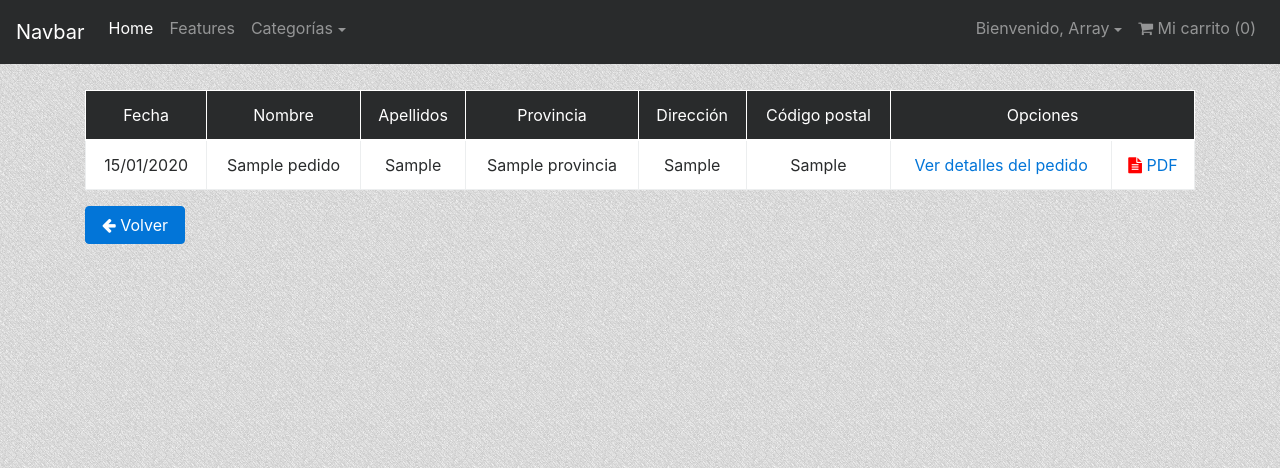
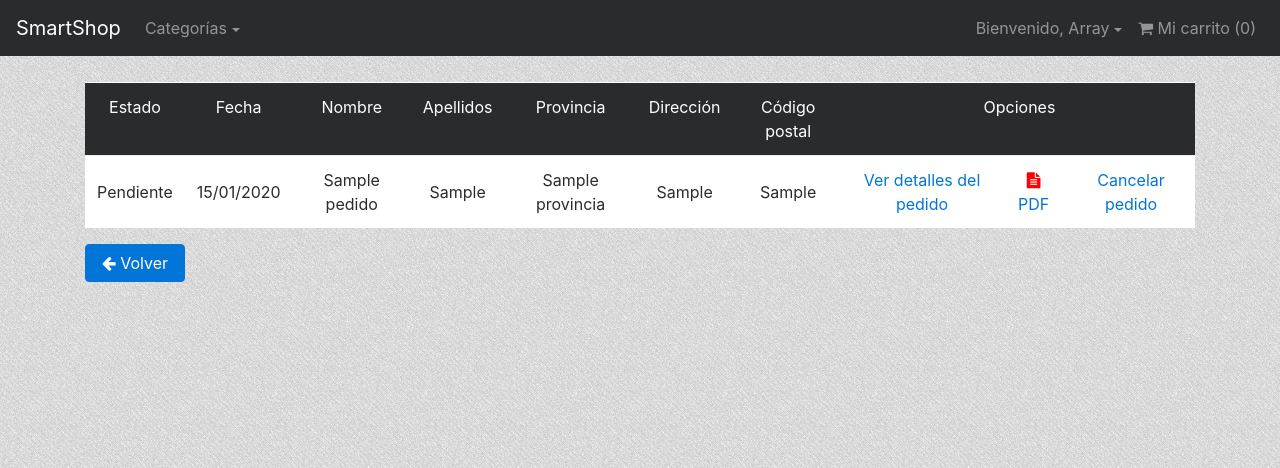
Before and after one commit to cristobaldaw/tienda_online, a CodeIgniter app: page /tienda/index.php/pedidos in a window 1280 px wide. Shown: the top 468 px of the page. Run offline with CodeIgniter, Linux system fonts and the light colour scheme; the visitor is signed in with stand-in values (Sample User, id 1); tables that the repository leaves empty or names only in its code hold one stand-in row (values such as "Sample post"); some libraries are stand-ins or nearby versions.

```diff
--- a/application/config/email.php
+++ b/application/config/email.php
@@ -6,3 +6,4 @@ $config['protocol'] = 'sendmail';
 $config['smtp_host'] = 'mail.iessansebastian.com';
 $config['smtp_user'] = 'aula4@iessansebastian.com';
 $config['smtp_pass'] = 'daw2alumno';
+$config['mailtype'] = 'html';
--- a/application/controllers/Carrito.php
+++ b/application/controllers/Carrito.php
@@ -10,7 +10,7 @@ class Carrito extends CI_Controller {
 			$this->session->set_userdata('carrito', $carrito = []);
 		}
 		$precio_total = $this->lib_carrito->precio_total();
-		$this->load->plantilla('productos/carrito', array('precio_total' => $precio_total));
+		$this->load->plantilla('productos/carrito', array('precio_total' => $precio_total), false, 'SmartShop - Carrito');
 	}
 
 	public function anadir()
--- a/application/controllers/Pedidos.php
+++ b/application/controllers/Pedidos.php
@@ -6,7 +6,7 @@ class Pedidos extends CI_Controller {
 	public function index()
 	{
 		$pedidos = $this->Model_pedidos->pedidos_usuario($this->session->userdata('id_usuario'));
-		$this->load->plantilla('pedidos/pedidos.php', array('pedidos' => $pedidos));
+		$this->load->plantilla('pedidos/pedidos.php', array('pedidos' => $pedidos), false, 'Smartshop - Mis pedidos');
 	}
 
 	public function realizar()
@@ -30,7 +30,7 @@ class Pedidos extends CI_Controller {
 				'direccion' => $datos_usuario['direccion'],
 				'email' => $datos_usuario['email'],
 				'cp' => $datos_usuario['cp'],
-				'estado' => 'aaa',
+				'estado' => 'pe',
 				'id_provincia' => $datos_usuario['id_provincia']
 				);
 			$id_pedido = $this->Model_pedidos->insertar_pedido($datos_pedido);
@@ -44,19 +44,21 @@ class Pedidos extends CI_Controller {
 					);
 				$this->Model_pedidos->insertar_linea($datos_linea);
 			}
+			$datos_linea = $this->Model_pedidos->lineas_pedido($id_pedido);
 
-			$this->load->library('email');
-
+			$html = $this->load->view('pedidos/contenido_email', array('datos_usuario' => $datos_usuario, 'datos_linea' => $datos_linea, 'provincia' => $this->Model_productos->nombre_provincia($datos_usuario['id_provincia']), 'precio_final' => 0), true);
+			/*$this->load->library('email');
 			$this->email->from('aula4@iessansebastian.com', 'Cristóbal');
 			$this->email->to('cristobaldominguez95@gmail.com');
 
 			$this->email->subject('Pedido realizado con éxito');
-			$this->email->message("Puede consultar los detalles de su pedido en el siguiente enlace: http://iessansebastian.com/alumnos/2daw16/crisdo/index.php/pedidos/lineas/$id_pedido");
+			$this->email->message($html);
 
 			$this->email->send();
 
 			$this->session->unset_userdata('carrito');
-			$this->load->plantilla('pedidos/envio_exito.php');
+			$this->load->plantilla('pedidos/envio_exito.php');*/
+			echo $html;
 		}
 	}
 
@@ -64,8 +66,11 @@ class Pedidos extends CI_Controller {
 	{
 		$lineas = $this->Model_pedidos->lineas_pedido($this->input->post('id_pedido'));
 		echo json_encode($lineas);
-		// $precio_pedido = $this->Model_pedidos->precio_pedido($this->uri->segment(3));
-		// $this->load->plantilla('pedidos/lineas', array('lineas' => $lineas, 'precio_pedido' => $precio_pedido));
+	}
+
+	public function cancelar()
+	{
+		$this->Model_pedidos->cancela_pedido($this->uri->segment(3));
 	}
 
 }
--- a/application/models/Model_pedidos.php
+++ b/application/models/Model_pedidos.php
@@ -36,7 +36,10 @@ class Model_pedidos extends CI_Model {
 
 	public function lineas_pedido($id_pedido)
 	{
-		$query = $this->db->get_where('linea_pedido', array('id_pedido' => $id_pedido));
+		$this->db->select('p.id as id_producto, p.nombre, p.imagen, l.precio, l.cantidad, (l.precio * l.cantidad) as precio_linea');
+		$this->db->from('linea_pedido l')->join('productos p', 'l.id_producto = p.id');
+		$this->db->where('l.id_pedido', $id_pedido);
+		$query = $this->db->get();
 		return $query->result_array();
 	}
 
@@ -69,4 +72,11 @@ class Model_pedidos extends CI_Model {
 		}
 		return $error;
 	}
+
+	public function cancela_pedido($id_pedido)
+	{
+		$this->db->update('pedidos', array('estado' => 'ca'), array('id' => $id_pedido));
+	}
+
+
 }
--- a/application/views/pedidos/pedidos.php
+++ b/application/views/pedidos/pedidos.php
@@ -1,14 +1,15 @@
 <div class="container">
-	<table class="table table-bordered text-md-center">
+	<table class="table text-md-center">
 		<thead class="table-inverse">
 			<tr>
+				<td>Estado</td>
 				<td>Fecha</td>
 				<td>Nombre</td>
 				<td>Apellidos</td>
 				<td>Provincia</td>
 				<td>Dirección</td>
 				<td>Código postal</td>
-				<td colspan="2">Opciones</td>
+				<td colspan="3">Opciones</td>
 			</tr>
 		</thead>
 		<tbody>
@@ -19,6 +20,7 @@
 			<?php else: ?>
 				<?php foreach ($pedidos as $pedido): ?>
 					<tr>
+						<td id="estado<?php echo $pedido['id'] ?>"><?php echo ($pedido['estado'] == 'ca' ? 'Cancelado' : 'Pendiente') ?></td>
 						<td><?php echo $pedido['fecha'] ?></td>
 						<td><?php echo $pedido['nombre'] ?></td>
 						<td><?php echo $pedido['apellidos'] ?></td>
@@ -27,6 +29,11 @@
 						<td><?php echo $pedido['cp'] ?></td>
 						<td><a href="#" class="link-detalles" id_pedido="<?php echo $pedido['id'] ?>">Ver detalles del pedido</a></td>
 						<td><a href="<?php echo base_url("index.php/prueba/index/$pedido[id]") ?>"><i class="fa fa-file-text rojo" aria-hidden="true"></i> PDF</a></td>
+						<?php if ($pedido['estado'] == 'pe'): ?>
+							<td><a href="#" id_pedido="<?php echo $pedido['id'] ?>" class="link-cancelar" id="cancelar<?php echo $pedido['id'] ?>">Cancelar pedido</a></td>
+						<?php else: ?>
+							<td></td>
+						<?php endif ?>
 					</tr>
 				<?php endforeach ?>
 			<?php endif ?>
@@ -44,11 +51,16 @@
 <div class="modal fade" id="modal">
 	<div class="modal-dialog modal-lg" role="document">
 		<div class="modal-content">
-			<div class="container">
-				<table class="table table-bordered table-prods">
+			<div class="modal-header text-md-right">
+				<button type="button" class="close" data-dismiss="modal" aria-label="Close">
+         			<span aria-hidden="true">&times;</span>
+        		</button>
+			</div>
+			<div class="modal-body">
+				<table class="table table-borderedd table-prods">
 					<thead class="table-inverse text-md-center">
 						<tr>
-							<td>Producto</td>
+							<td colspan="2">Producto</td>
 							<td>Precio</td>
 							<td>Cantidad</td>
 							<td>Subtotal</td>
--- a/application/views/template/header.php
+++ b/application/views/template/header.php
@@ -27,15 +27,9 @@
 		<button class="navbar-toggler navbar-toggler-right" type="button" data-toggle="collapse" data-target="#navbarColor02" aria-controls="navbarColor02" aria-expanded="false" aria-label="Toggle navigation">
 			<span class="navbar-toggler-icon"></span>
 		</button>
-		<a class="navbar-brand" href="<?php echo base_url() ?>">Navbar</a>
+		<a class="navbar-brand" href="<?php echo base_url() ?>">SmartShop</a>
 		<div class="collapse navbar-collapse" id="navbarColor02">
 			<ul class="navbar-nav mr-auto">
-				<li class="nav-item active">
-					<a class="nav-link" href="#">Home <span class="sr-only">(current)</span></a>
-				</li>
-				<li class="nav-item">
-					<a class="nav-link" href="#">Features</a>
-				</li>
 				<li class="nav-item dropdown">
 					<a class="nav-link dropdown-toggle" href="#" id="navbarDropdownMenuLink" data-toggle="dropdown" aria-haspopup="true" aria-expanded="false">Categorías</a>
 					<div class="dropdown-menu" aria-labelledby="navbarDropdownMenuLink">
@@ -58,7 +52,7 @@
 					<li class="nav-item"><a href="<?php echo base_url('index.php/usuarios/registro') ?>" class="nav-link">Registrarse</a></li>
 					<li class="nav-item"><a href="<?php echo base_url('index.php/usuarios/login') ?>" class="nav-link">Iniciar sesión</a></li>
 				<?php endif ?>
-				<li class="nav-item"><a href="<?php echo base_url('index.php/carrito') ?>" class="nav-link"><i class="fa fa-shopping-cart" aria-hidden="true"></i> Mi carrito (<label id="total_prods"><?php echo $this->lib_carrito->total_prods() ?></label>)</a></li>
+				<li class="nav-item"><a href="<?php echo base_url('index.php/carrito') ?>" class="nav-link"><i class="fa fa-shopping-cart" aria-hidden="true"></i> Mi carrito (<span id="total_prods"><?php echo $this->lib_carrito->total_prods() ?></span>)</a></li>
 			</ul>
 		</div>
 	</nav>
--- a/assets/js/script.js
+++ b/assets/js/script.js
@@ -1,69 +1,6 @@
 $(document).ready(function() {
 
-	var base_url = "http://localhost/tienda/";
-
-
-
-
-
-	$(".link-detalles").click(function(event) {
-		event.preventDefault();
-		var cont = 0;
-		$("#table-modal").html("");
-		var id_pedido = $(this).attr("id_pedido");
-		$.ajax({
-			type: "POST",
-			url: base_url + "index.php/pedidos/lineas",
-			data: { id_pedido: id_pedido },
-			dataType: "json",
-			beforeSend: function() {
-				$(".prueba").html("cargando");
-			},
-			success: function(linea) {
-				for (var i in linea) {
-					var id_prod = linea[i].id_producto;
-					$.ajax({
-						type: "POST",
-						url: base_url + "index.php/productos/datos_prod",
-						data: { id_prod: id_prod },
-						dataType: "json",
-						success: function(prod) {
-							$("#table-modal").append("\
-								<tr>\
-								<td>\
-								<div class=\"row\">\
-								<div class=\"col-md-5\">\
-								<a href=\"#\"><img src=\"" + base_url + "assets/img/" + prod.imagen + ".jpg\" class=\"img-fluid\"></a>\
-								</div>\
-								<div class=\"col-md-7\">\
-								<h4><a href=\"#\">" + prod.nombre + "</a></h4>\
-								</div>\
-								</div>\
-								</td>\
-								<td class=\"text-md-center\">" + linea[cont].precio + "</td>\
-								<td class=\"text-md-center\">" + linea[cont].cantidad + "</td>\
-								<td class=\"text-md-center\"><?php echo $this->Model_pedidos->precio_linea($linea['id']) ?>€</td>\
-								</tr>\
-								<tr class=\"text-md-center\">\
-								<td colspan=\"4\" class=\"bg-info text-white\"><strong>TOTAL: <?php echo $precio_pedido ?>€</strong></td>\
-								</tr>\
-								");
-							$('#modal').modal('show');
-							cont++;
-						}
-					});
-				}
-			}
-		});
-	});
-
-
-
-
-
-
-
-
+	var base_url = "http://iessansebastian.com/alumnos/2daw16/crisdo/index.php/";
 
 	$(".btn-info").click(function() {
 		$(this).next().slideToggle("slow", function() {
@@ -157,7 +94,7 @@ $(document).ready(function() {
 
 	function AjaxCarrito(js, funcion, id_prod = "") {
 		$.ajax({
-			url: base_url + "index.php/carrito/" + funcion + "/" + id_prod
+			url: base_url + "carrito/" + funcion + "/" + id_prod
 		}).done(js);
 	}
 
@@ -170,4 +107,8 @@ $(document).ready(function() {
 		}
 	}
 
+	$("#prueba").click(function() {
+		ActualizaTotal();
+	});
+
 });
```
Also changed, not shown: application/controllers/Productos.php (+3 -9 lines), application/controllers/Usuarios.php (+8 -8 lines), application/views/pedidos/contenido_email.php (added, +49 -0 lines).
